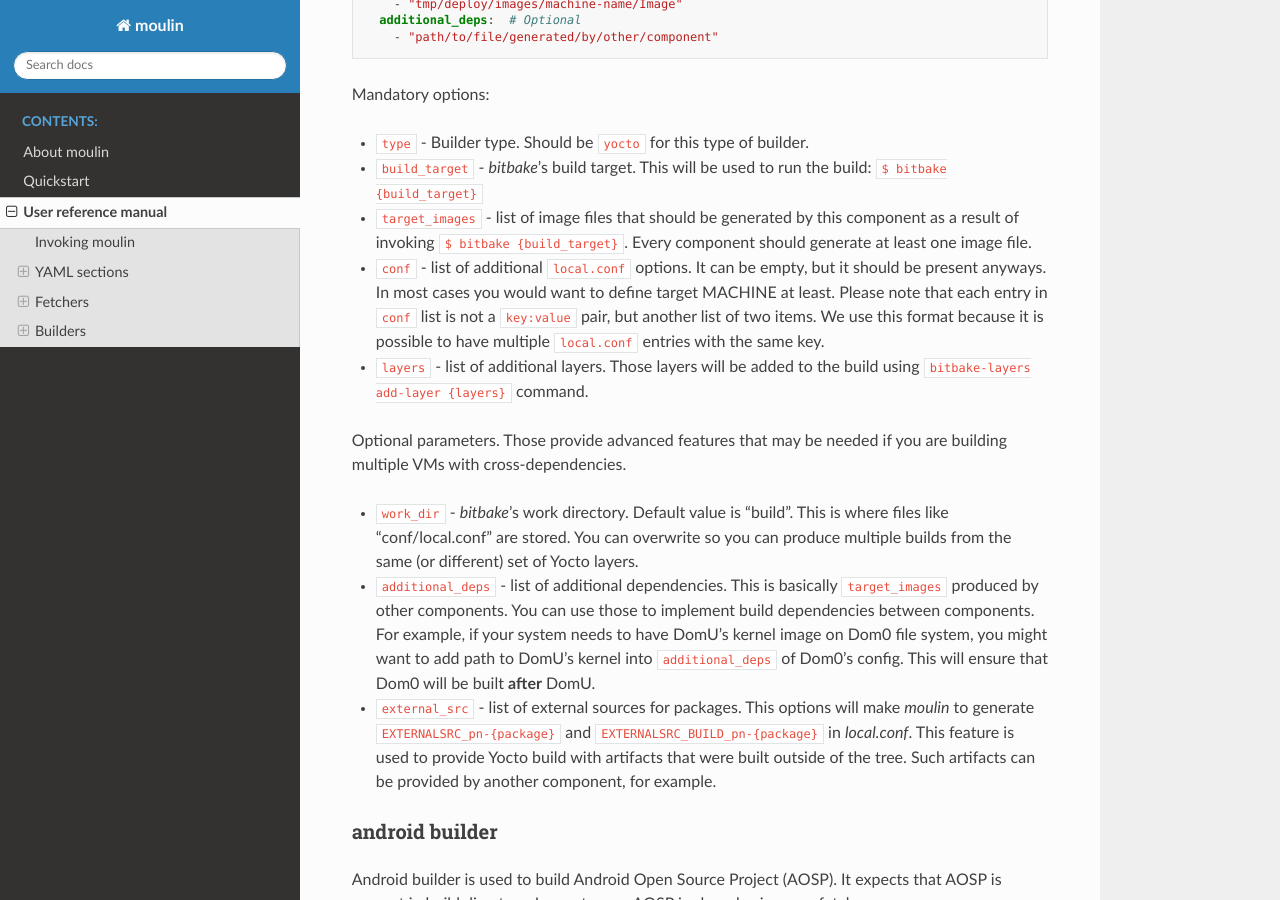
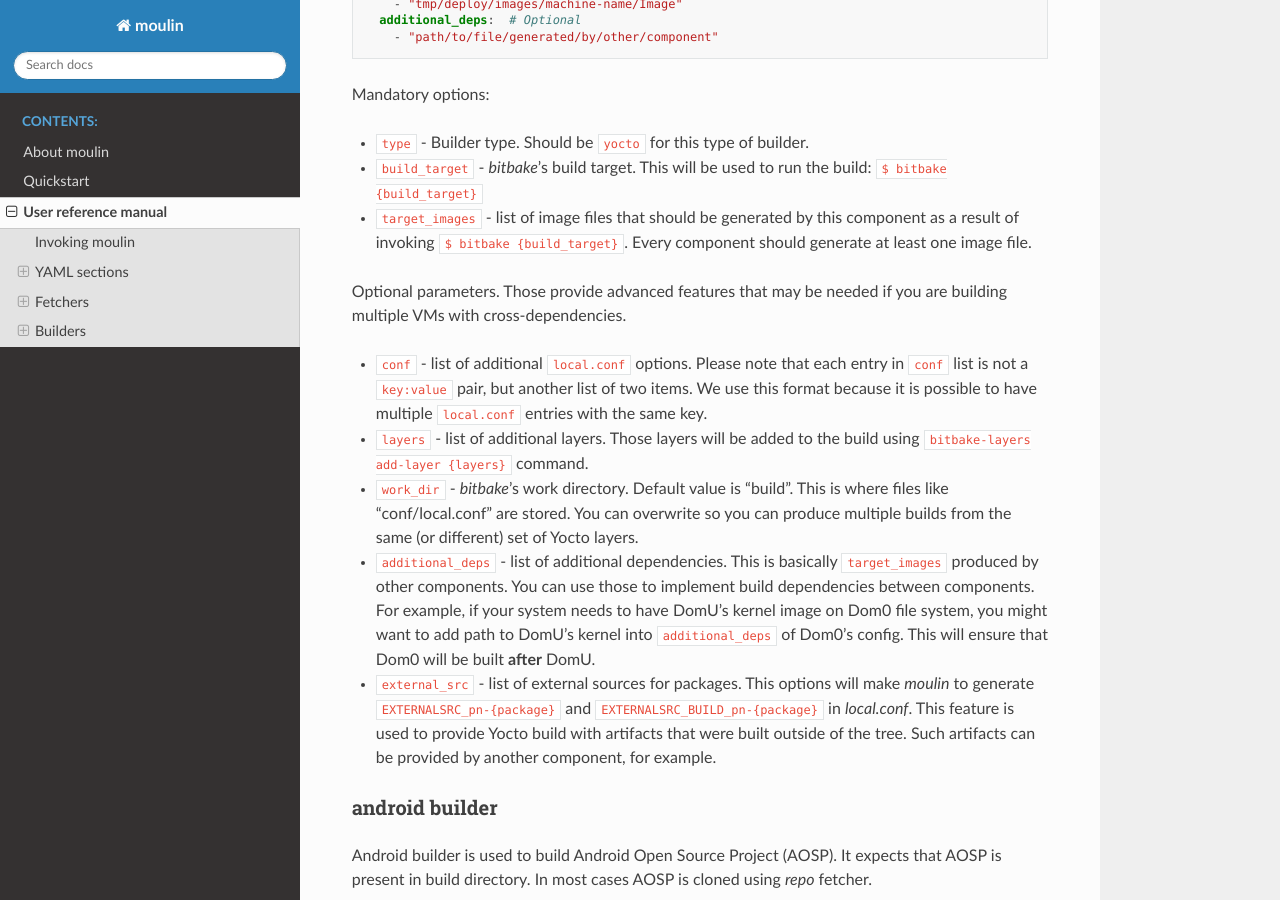
Before and after one commit to xen-troops/moulin, a Sphinx documentation site: the page built from docs/user-reference.rst, in a window 1280 px wide and 900 px high, scrolled down 5309 px. Built offline with Sphinx 7.4.7 and the Read the Docs theme 2.0.0, drawn with Linux system fonts in a browser that asks for light colours.

Commit message:
builder: yocto: make "layers" and "conf" parameters optional
It is possible to build very basic Poky distribution with the default
set of layers and parameters.

Signed-off-by: Volodymyr Babchuk <volodymyr_babchuk@epam.com>

```diff
--- a/docs/user-reference.rst
+++ b/docs/user-reference.rst
@@ -300,19 +300,18 @@ Mandatory options:
   {build_target}`. Every component should generate at least one image
   file.
 
-* :code:`conf` - list of additional :code:`local.conf` options. It can
-  be empty, but it should be present anyways. In most cases you would
-  want to define target MACHINE at least. Please note that each entry
-  in :code:`conf` list is not a :code:`key:value` pair, but another
-  list of two items. We use this format because it is possible to have
-  multiple :code:`local.conf` entries with the same key.
+Optional parameters. Those provide advanced features that may be
+needed if you are building multiple VMs with cross-dependencies.
+
+* :code:`conf` - list of additional :code:`local.conf` options. Please
+  note that each entry in :code:`conf` list is not a :code:`key:value`
+  pair, but another list of two items. We use this format because it
+  is possible to have multiple :code:`local.conf` entries with the
+  same key.
 
 * :code:`layers` - list of additional layers. Those layers will be
   added to the build using :code:`bitbake-layers add-layer {layers}`
   command.
-
-Optional parameters. Those provide advanced features that may be
-needed if you are building multiple VMs with cross-dependencies.
 
 * :code:`work_dir` - `bitbake`'s work directory. Default value is
   "build". This is where files like "conf/local.conf" are stored. You
```
Also changed, not shown: 1 other file.
